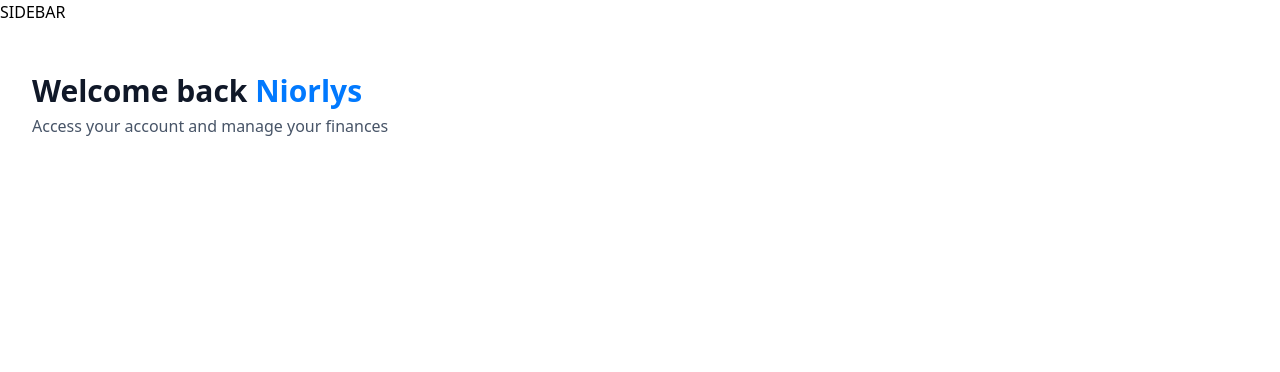
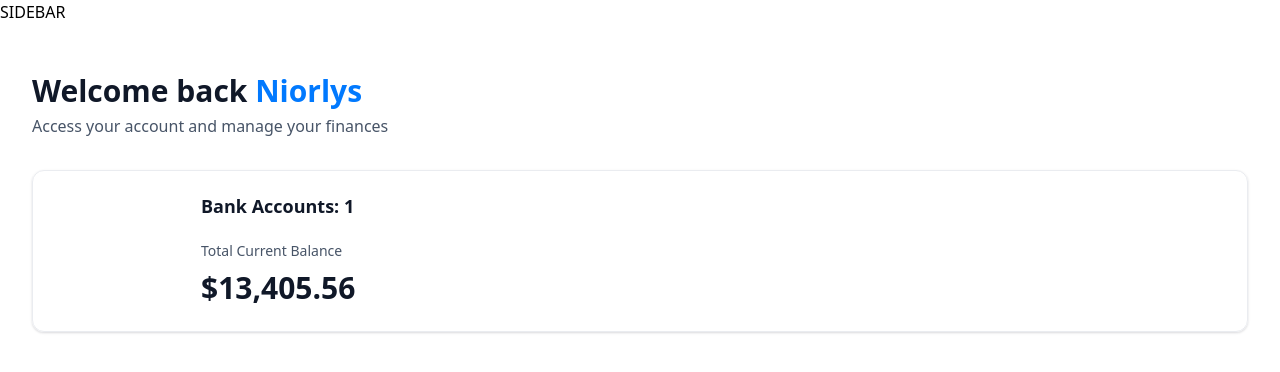
Before and after one commit to Niorlys/easy-bank, a Next.js app in the folder eb-app/: page / in a window 1280 px wide. Shown: the top 372 px of the page. Built offline with nearby package versions, Linux system fonts and the light colour scheme.

Commit message:
balance and count up components

```diff
--- a/eb-app/app/(root)/page.tsx
+++ b/eb-app/app/(root)/page.tsx
@@ -1,5 +1,6 @@
-import React from 'react'
 import HeaderBox from '@/components/HeaderBox'
+import BalanceBox from '@/components/BalanceBox'
+
 
 const Home = () => {
   const loggedInUser = {"firstName": "Niorlys", "lastName": "Mendez"};//await getLoggedInUser();
@@ -14,6 +15,11 @@ const Home = () => {
                 user={loggedInUser?.firstName || "Guest"}
                  />
             </header>
+            <BalanceBox
+                accounts={[]}
+                totalBanks={1}
+                totalCurrentBalance={13405.56}
+            />
         </div>
     </section>
   )
--- /dev/null
+++ b/eb-app/components/BalanceBox.tsx
@@ -0,0 +1,24 @@
+
+import CountUpAnimation from '@/components/CountUpAnimation'
+
+const balance_box = ({accounts=[], totalBanks, totalCurrentBalance}: TotlaBalanceBoxProps) => {
+  return (
+    < section className="total-balance">
+      <div className="total-balance-chart">
+        {/* Doughnut Chart */}
+      </div>
+      <div className="flex flex-col gap-6">
+        <h2 className="header-2">
+          Bank Accounts: {totalBanks}
+        </h2>
+        <div className="flex flex-col gap-2">
+            <p className="total-balance-label">Total Current Balance</p>
+            <div className="total-balance-amount"><CountUpAnimation amount={totalCurrentBalance} /></div>
+        </div>
+      </div>
+
+      </section>
+  )
+}
+
+export default balance_box
--- /dev/null
+++ b/eb-app/components/CountUpAnimation.tsx
@@ -0,0 +1,17 @@
+'use client'
+import CountUp from 'react-countup'
+
+const CountUpAnimation = ({amount}: {amount: number}) => {
+  return (
+    <div className="w-full">
+        <CountUp end={amount}
+        decimals={2}
+        duration={2.7}
+        separator=","
+        prefix="$"
+        />
+    </div>
+  )
+}
+
+export default CountUpAnimation
```
